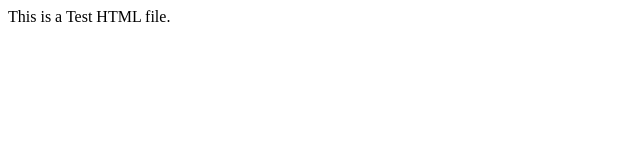
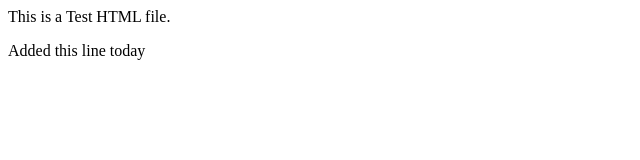
Before and after one commit to mangeshgurjar/lesson-end-project, a plain HTML site: page index.html in a window 1280 px wide. Shown: the whole page, without its empty margins (0-640 px from the left). Drawn offline with Linux system fonts and the light colour scheme.

Commit message:
Added a line

```diff
--- a/index.html
+++ b/index.html
@@ -1,5 +1,6 @@
 <html>
    <body>
       <p> This is a Test HTML file. </p>
+      <p> Added this line today</p>
    </body>
 </html>
```
